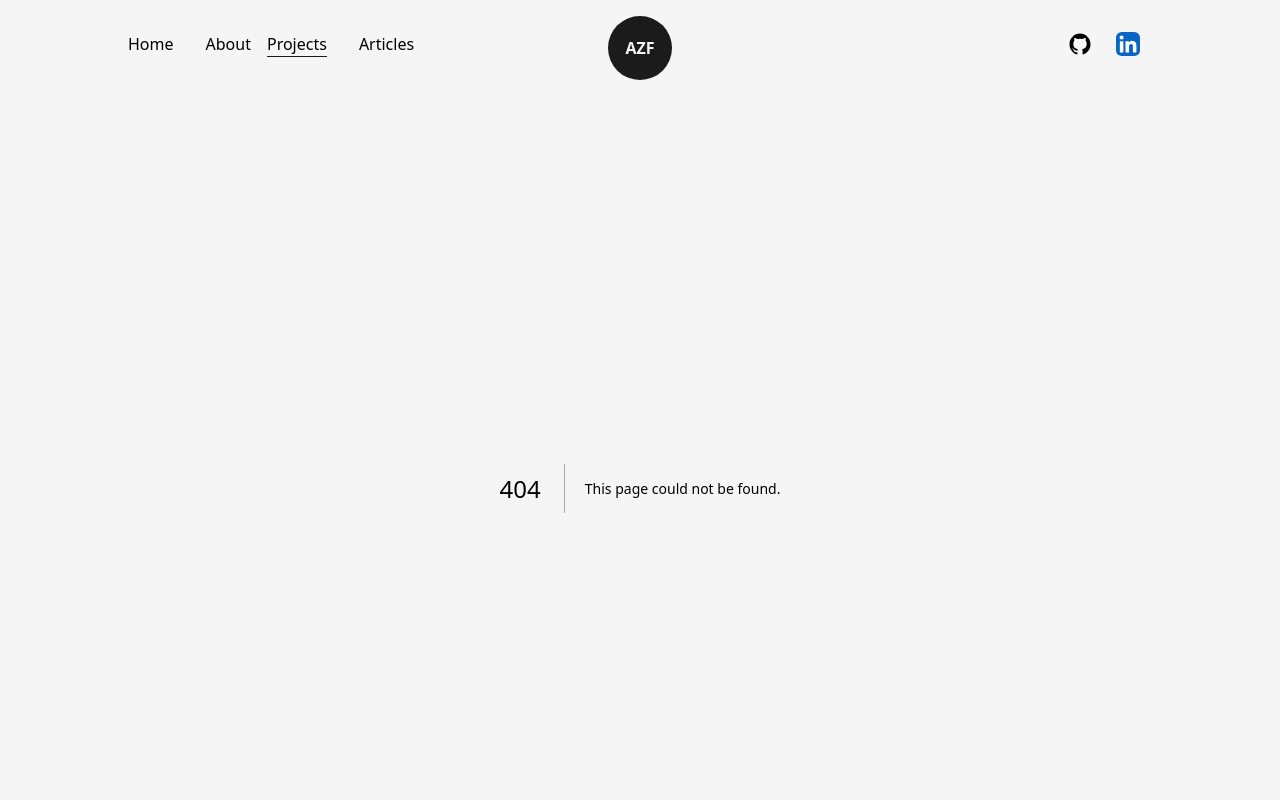
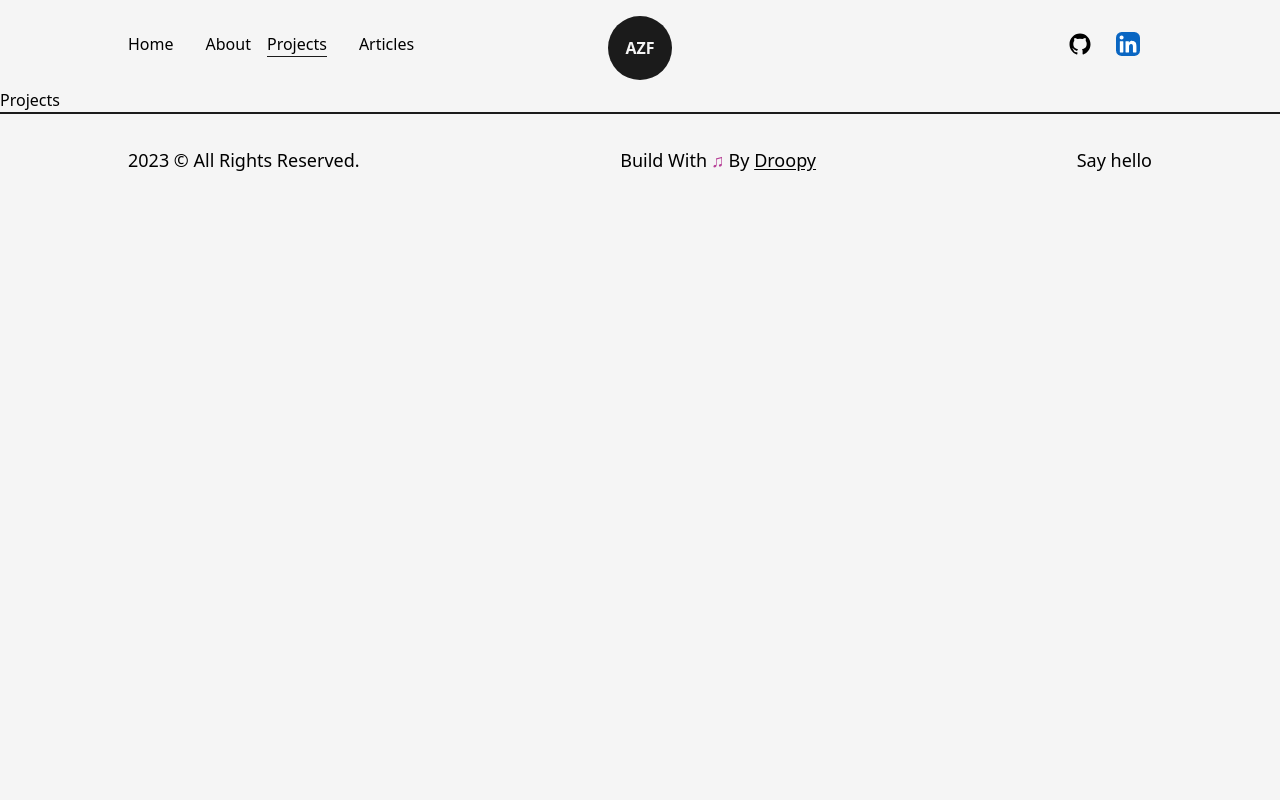
Before and after one commit to Alejandrozf23/developer-portafolio, a Next.js app: page /projects in a window 1280 px wide. Before the commit this address had no page. Shown: the top 800 px of the page. Built offline with nearby package versions, Linux system fonts and the light colour scheme.

Commit message:
Create projects component without info

```diff
--- /dev/null
+++ b/src/pages/projects.js
@@ -0,0 +1,9 @@
+import React from "react";
+
+const projects = () => {
+    return(
+        <div>Projects</div>
+    )
+}
+
+export default projects
```
